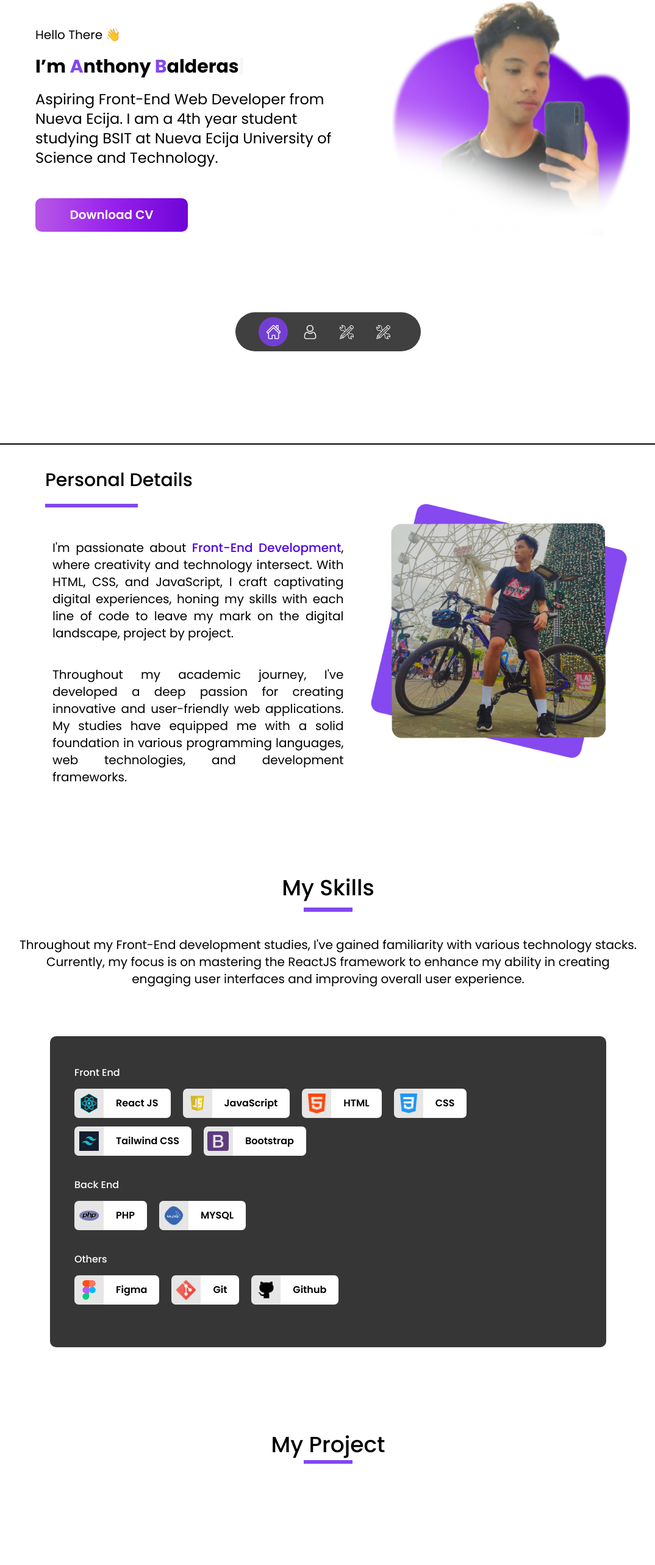
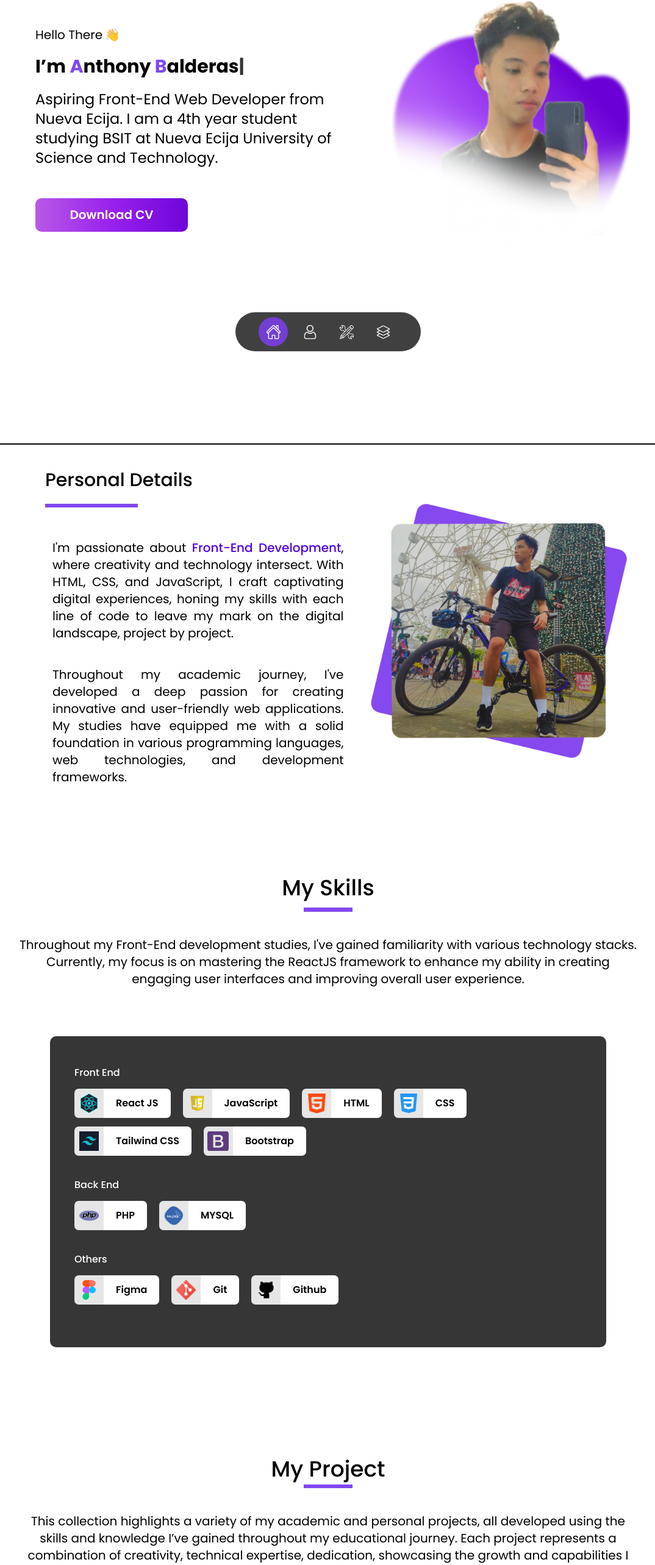
Before and after one commit to Anthonykyut/Portfolio, a React (Create React App) app: page / in a window 1280 px wide. Shown: the part 189-2755 px from the top of the page at 61% size, without its empty margins (102-1176 px from the left). Before the commit the page ends 2629 px from the top, so only its background shows below. Built offline with nearby package versions, Linux system fonts and the light colour scheme.

Commit message:
Add files via upload

```diff
--- a/src/components/Header.js
+++ b/src/components/Header.js
@@ -5,6 +5,8 @@ import linkedin from '../assets/linkedin.png';
 import home from "../assets/home.png";
 import skills from "../assets/skills.png";
 import profile from "../assets/profile.png";
+import myproject from "../assets/myproject.png"
+
 
 const Header = () => {
   const [isScrolled, setIsScrolled] = useState(false);
@@ -113,7 +115,7 @@ const Header = () => {
           </a>
           <a href="#projects">
             <div className={`nav-content ${activeLink === '#projects' ? 'active-link' : ''}`}>
-              <img src={skills} alt="Projects" />
+              <img src={myproject} alt="Projects" />
             </div>
           </a>
         </div>
--- a/src/components/Projects.js
+++ b/src/components/Projects.js
@@ -2,10 +2,17 @@ import React from 'react'
 
 const Projects = () => {
   return (
-    <div>
+    <div className='p-6 md:px-24 py-10'>
+        <div className='text-center'>
         <h2 className='text-4xl  font-medium mt-5 text-center'>My Project</h2>
-        <div id='line2' className='m-auto mb-10'></div>
-
+        <div id='line2' className='m-auto mb-10' data-aos="fade-left"></div>
+                    <p className='text-xl align-justify sm:text-xl px-8 sm:text-center'>
+                    This collection highlights a variety of my academic and personal projects, all
+                     developed using the skills and knowledge I’ve gained throughout my educational
+                     journey. Each project represents a combination of creativity, technical expertise,
+                      dedication, showcasing the growth and capabilities I have cultivated over time.
+                    </p>
+        </div>
         <div id='project-container'>
 
 
--- a/src/components/Skills.js
+++ b/src/components/Skills.js
@@ -17,7 +17,7 @@ const Skills = () => {
 
 
     return (
-        <div className='p-6 md:px-24 py-10'>
+        <div className='p-6  md:px-24 py-10'>
             <div className='text-center '>
                 <h2 className='text-4xl  font-medium mb-3'>My Skills</h2>
                 <div id='line2' className='m-auto mb-10' data-aos="fade-left"></div>
--- a/src/index.css
+++ b/src/index.css
@@ -164,3 +164,14 @@
     75% { transform: rotate(15deg); }
     100% { transform: rotate(0); }
   }
+
+#project-container{
+    background-color: rgba(15, 15, 15, 0.836);
+    width: auto;
+    height: auto;
+    border-radius: 10px;
+    margin: 5rem auto ;
+    padding: 40px 40px 70px 40px;
+    max-width: 57rem;
+    height: 50vh;
+}
```
Also changed, not shown: src/assets/myproject.png (added).
